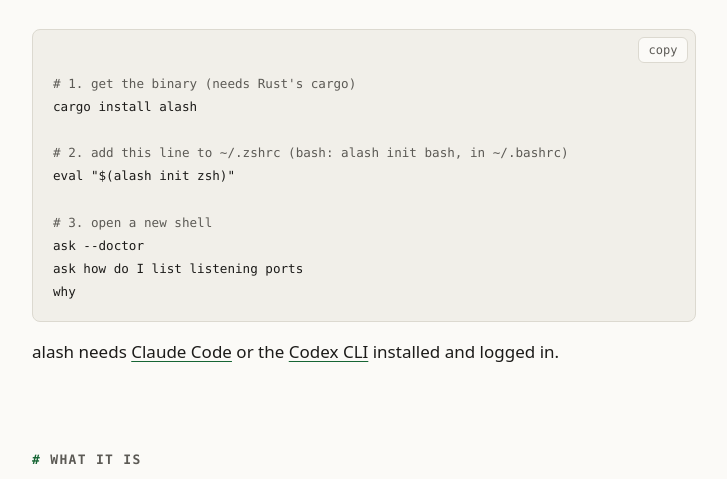
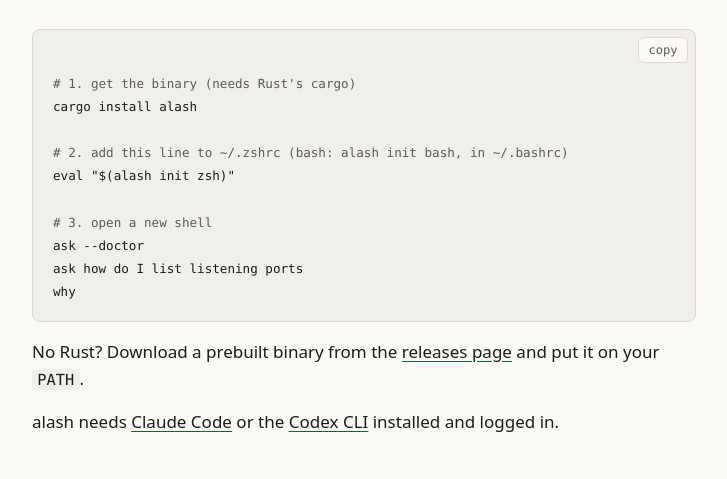
Before and after one commit to hmedkouri/alash, a plain HTML site: page docs/site/index.html in a window 1280 px wide. Shown: the part 288-767 px from the top of the page, without its empty margins (276-1003 px from the left). Drawn offline with Linux system fonts and the light colour scheme.

Commit message:
docs: prebuilt binaries in the install step
v0.1.1 is the first release with binaries attached, so the README and
the site link to the releases page. Same wording in both.

Closes #2

Claude-Session: https://claude.ai/code/session_01X5fqYMfv2prGA9SkLnth9X

```diff
--- a/docs/site/index.html
+++ b/docs/site/index.html
@@ -91,6 +91,9 @@ ask --doctor
 ask how do I list listening ports
 why</code></pre>
     </div>
+    <p>No Rust? Download a prebuilt binary from the
+      <a href="https://github.com/hmedkouri/alash/releases/latest">releases page</a> and put it on your
+      <code>PATH</code>.</p>
     <p>alash needs <a href="https://claude.com/claude-code">Claude Code</a> or the
       <a href="https://github.com/openai/codex">Codex CLI</a> installed and logged in.</p>
   </header>
```
Also changed, not shown: 1 other file.
